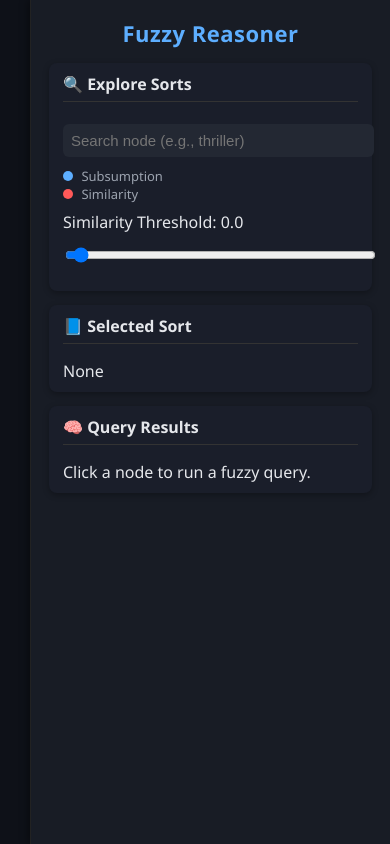
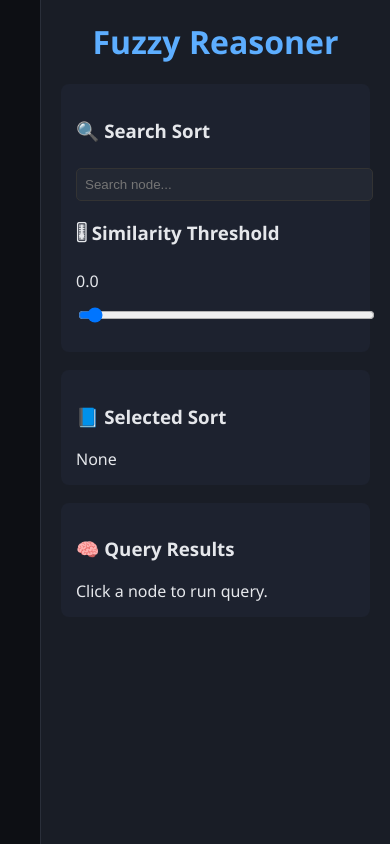
Before and after one commit to ajay20-s/fuzzy-reasoner-dashboard, a Flask app: page / in a window 390 px wide. Run offline with Flask 3, Linux system fonts and the light colour scheme.

Commit message:
Refactor UI styles and improve search functionality
Updated styles and layout for improved UI. Adjusted sidebar padding, input styles, and graph dimensions. Modified search functionality and tooltip behavior.

```diff
--- a/templates/index.html
+++ b/templates/index.html
@@ -4,106 +4,79 @@
     <meta charset="UTF-8" />
     <title>Fuzzy Reasoner Visualization Dashboard</title>
     <script src="https://d3js.org/d3.v7.min.js"></script>
+
     <style>
       :root {
-        --bg: #0e1118;
-        --panel: #181c25;
+        --bg: #0d0f14;
+        --panel: #191d26;
         --accent: #5daeff;
+        --muted: #9ca3af;
         --text: #e5e7eb;
         --highlight: #2f80ed;
-        --danger: #ff5959;
-        --muted: #9ca3af;
       }
+
       body {
         margin: 0;
         font-family: "Segoe UI", sans-serif;
+        background: var(--bg);
         color: var(--text);
-        background: var(--bg);
         display: grid;
-        grid-template-columns: 1fr 360px;
+        grid-template-columns: 1fr 350px;
         height: 100vh;
         overflow: hidden;
       }
+
       #graph {
         width: 100%;
         height: 100%;
         cursor: grab;
       }
+
       #sidebar {
         background: var(--panel);
-        border-left: 1px solid #222;
-        padding: 18px;
+        padding: 20px;
         overflow-y: auto;
-        box-shadow: -2px 0 8px rgba(0, 0, 0, 0.4);
+        border-left: 1px solid #2a2f3a;
       }
+
       h1 {
         margin-top: 0;
         color: var(--accent);
-        font-size: 22px;
-        letter-spacing: 0.5px;
         text-align: center;
       }
+
+      .panel {
+        background: #1d222f;
+        padding: 15px;
+        border-radius: 8px;
+        margin-bottom: 18px;
+      }
+
       input,
       .slider {
         width: 100%;
+        padding: 8px;
         margin-top: 6px;
+        background: #232833;
+        border-radius: 5px;
+        border: 1px solid #333;
+        color: var(--text);
+      }
+
+      .result {
+        background: #222836;
+        padding: 10px;
+        border-radius: 6px;
         margin-bottom: 10px;
-        background: #232833;
-        border: none;
-        color: var(--text);
-        padding: 8px;
-        border-radius: 6px;
-        font-size: 15px;
       }
-      .panel {
-        background: #1a1e2a;
-        padding: 10px 14px;
-        border-radius: 8px;
-        box-shadow: 0 2px 6px rgba(0, 0, 0, 0.3);
-        margin-bottom: 14px;
+
+      .degree-bar {
+        background: var(--highlight);
+        height: 6px;
+        border-radius: 3px;
+        margin-top: 5px;
       }
-      .panel h3 {
-        margin-top: 0;
-        font-size: 16px;
-        border-bottom: 1px solid #333;
-        padding-bottom: 6px;
-      }
-      .result {
-        background: #202734;
-        padding: 8px 10px;
-        border-radius: 6px;
-        margin-bottom: 6px;
-        transition: background 0.3s;
-      }
-      .result:hover {
-        background: #293449;
-      }
-      .degree-bar {
-        height: 6px;
-        border-radius: 4px;
-        background: var(--highlight);
-        width: 0%;
-        transition: width 0.6s ease;
-      }
-      .legend {
-        font-size: 13px;
-        color: var(--muted);
-        margin-bottom: 8px;
-      }
-      .legend .dot {
-        width: 10px;
-        height: 10px;
-        display: inline-block;
-        border-radius: 50%;
-        margin-right: 5px;
-      }
-      svg text {
-        fill: var(--text);
-        font-size: 13px;
-        user-select: none;
-        pointer-events: none;
-      }
-      /* Tooltip Style */
+
       .tooltip {
         position: absolute;
         background: rgba(30, 30, 40, 0.95);
@@ -111,71 +84,88 @@
         padding: 6px 10px;
         border-radius: 6px;
         font-size: 13px;
+        opacity: 0;
         pointer-events: none;
-        opacity: 0;
-        transition: opacity 0.2s ease;
       }
     </style>
   </head>
+
   <body>
     <svg id="graph"></svg>
+
     <div id="sidebar">
       <h1>Fuzzy Reasoner</h1>
+
       <div class="panel">
-        <h3>🔍 Explore Sorts</h3>
-        <input id="search" placeholder="Search node (e.g., thriller)" />
-        <div class="legend">
-          <div>
-            <span class="dot" style="background: #5daeff"></span> Subsumption
-          </div>
-          <div>
-            <span class="dot" style="background: #ff5959"></span> Similarity
-          </div>
-        </div>
-        <label>Similarity Threshold: <span id="thval">0.0</span></label>
+        <h3>🔍 Search Sort</h3>
+        <input id="search" placeholder="Search node..." />
+
+        <h3>🎚 Similarity Threshold</h3>
+        <label>
+          <span id="thval">0.0</span>
+        </label>
         <input
           type="range"
           id="threshold"
           min="0"
           max="1"
-          step="0.1"
+          step="0.05"
           value="0"
           class="slider"
         />
       </div>
+
       <div class="panel">
         <h3>📘 Selected Sort</h3>
         <div id="selected">None</div>
       </div>
+
       <div class="panel">
         <h3>🧠 Query Results</h3>
-        <div id="results">Click a node to run a fuzzy query.</div>
+        <div id="results">Click a node to run query.</div>
       </div>
     </div>
 
-    <div class="tooltip" id="tooltip"></div>
+    <div id="tooltip" class="tooltip"></div>
 
     <script>
       const svg = d3.select("#graph");
-      const width = window.innerWidth - 360,
-        height = window.innerHeight;
-      const colorSub = "#5daeff",
-        colorSim = "#ff5959";
       const g = svg.append("g");
       const tooltip = d3.select("#tooltip");
 
-      // Zoom & Pan
+      const width = window.innerWidth - 350;
+      const height = window.innerHeight;
+
+      const slider = document.getElementById("threshold");
+
+      // Zoom
       const zoom = d3
         .zoom()
         .scaleExtent([0.4, 3])
         .on("zoom", (event) => g.attr("transform", event.transform));
+
       svg.call(zoom);
 
-      fetch("/graph")
+      // -----------------------------
+      // Load & Draw Graph
+      // -----------------------------
+      function loadGraph() {
+        const th = parseFloat(slider.value);
+
+        fetch(`/graph?t=${th}`)
           .then((r) => r.json())
           .then((data) => {
-          const nodes = data.nodes.map((d) => Object.assign({}, d));
-          const links = data.edges.map((d) => Object.assign({}, d));
+            drawGraph(data);
+          });
+      }
+
+      loadGraph();
+
+      function drawGraph(data) {
+        g.selectAll("*").remove();
+
+        const nodes = data.nodes;
+        const links = data.links;
 
         const simulation = d3
           .forceSimulation(nodes)
@@ -184,64 +174,56 @@
             d3
               .forceLink(links)
               .id((d) => d.id)
-                .distance(150)
+              .distance(200) // spacing improved
           )
-            .force("charge", d3.forceManyBody().strength(-420))
+          .force("charge", d3.forceManyBody().strength(-700))
           .force("center", d3.forceCenter(width / 2, height / 2))
-            .force("collision", d3.forceCollide().radius(40));
+          .force("collision", d3.forceCollide().radius(45));
 
+        // Links
         const link = g
           .append("g")
-            .attr("stroke-opacity", 0.9)
           .selectAll("line")
           .data(links)
           .join("line")
-            .attr("stroke", (d) =>
-              d.type === "subsumption" ? colorSub : colorSim
-            )
-            .attr("stroke-width", (d) => Math.max(1.5, d.weight * 5))
-            .attr("stroke-dasharray", (d) =>
-              d.type === "similarity" ? "4 2" : "none"
-            )
-            .on("mousemove", (event, d) => {
-              tooltip.transition().duration(100).style("opacity", 1);
-              tooltip
-                .html(
-                  `<b>${
-                    d.type === "subsumption"
-                      ? "Subsumption (is-a)"
-                      : "Similarity"
-                  }</b><br>Degree: ${d.weight}`
-                )
-                .style("left", event.pageX + 10 + "px")
-                .style("top", event.pageY - 20 + "px");
-            })
-            .on("mouseout", () =>
-              tooltip.transition().duration(300).style("opacity", 0)
-            );
+          .attr("stroke", "#5daeff")
+          .attr("stroke-opacity", 0.8)
+          .attr("stroke-width", (d) => 2 + d.value * 4);
 
+        // Nodes
         const nodeGroup = g
           .append("g")
           .selectAll("g")
           .data(nodes)
           .join("g")
           .attr("cursor", "pointer")
-            .on("click", (_, d) => focusNode(d));
+          .on("click", (_, d) => runQuery(d));
 
-          const node = nodeGroup
+        nodeGroup
           .append("circle")
-            .attr("r", 24)
-            .attr("fill", "#1f2838")
+          .attr("r", 26)
+          .attr("fill", "#16202f")
           .attr("stroke", "#88b4ff")
-            .attr("stroke-width", 1.5)
-            .style("filter", "drop-shadow(0 0 3px #0a0a0a)");
+          .attr("stroke-width", 1.7);
 
-          const label = nodeGroup
+        nodeGroup
           .append("text")
           .text((d) => d.id)
           .attr("text-anchor", "middle")
           .attr("dy", 5)
+          .attr("fill", "white")
           .attr("font-size", "13px");
+
+        // Node search highlight
+        document.getElementById("search").oninput = (e) => {
+          const t = e.target.value.toLowerCase();
+
+          nodeGroup
+            .selectAll("circle")
+            .attr("fill", (d) =>
+              d.id.toLowerCase().includes(t) ? "#2f80ed" : "#16202f"
+            );
+        };
 
         simulation.on("tick", () => {
           link
@@ -249,81 +231,57 @@
             .attr("y1", (d) => d.source.y)
             .attr("x2", (d) => d.target.x)
             .attr("y2", (d) => d.target.y);
+
           nodeGroup.attr("transform", (d) => `translate(${d.x},${d.y})`);
         });
-
-          // Focus and zoom animation
-          function focusNode(d) {
-            const scale = 1.8;
-            const translate = [
-              width / 2 - scale * d.x,
-              height / 2 - scale * d.y,
-            ];
-            svg
-              .transition()
-              .duration(800)
-              .call(
-                zoom.transform,
-                d3.zoomIdentity.translate(...translate).scale(scale)
-              );
-
-            node.transition().duration(300).attr("stroke", "#88b4ff");
-            d3.select(d3.event ? d3.event.target : null)
-              .transition()
-              .attr("stroke", "#2f80ed")
-              .attr("stroke-width", 3)
-              .transition()
-              .attr("stroke-width", 1.5);
-
-            runQuery(d);
       }
 
+      // -----------------------------
+      // Run QUERY on Node Click
+      // -----------------------------
       function runQuery(d) {
         document.getElementById("selected").textContent = d.id;
         document.getElementById("results").innerHTML = "<i>Loading...</i>";
+
         fetch("/query", {
           method: "POST",
           headers: { "Content-Type": "application/json" },
-              body: JSON.stringify({ sort: d.id, features: {} }),
+          body: JSON.stringify({
+            sort: d.id,
+            threshold: parseFloat(slider.value),
+          }),
         })
           .then((r) => r.json())
           .then((results) => {
-                const div = document.getElementById("results");
+            const area = document.getElementById("results");
+            area.innerHTML = "";
+
             if (results.length === 0) {
-                  div.innerHTML = "<i>No matches found.</i>";
+              area.innerHTML = "<i>No matching instances found.</i>";
               return;
             }
-                div.innerHTML = "";
+
             results.forEach((r) => {
               const el = document.createElement("div");
               el.className = "result";
-                  el.innerHTML = `<b>${r.name}</b><br>
-                <small style="color:var(--muted)">${r.unifier}</small>
-                <div class="degree-bar" style="width:${
-                  r.degree * 100
-                }%"></div>`;
-                  div.appendChild(el);
+
+              el.innerHTML = `
+              <b>${r.name}</b><br>
+              <small>${r.unifier}</small>
+              <div class="degree-bar" style="width:${r.degree * 100}%"></div>
+            `;
+
+              area.appendChild(el);
             });
           });
       }
 
-          // Search
-          document.getElementById("search").addEventListener("input", (e) => {
-            const term = e.target.value.toLowerCase();
-            node.attr("fill", (d) =>
-              d.id.toLowerCase().includes(term) ? "#2f80ed" : "#1f2838"
-            );
-          });
-
-          // Threshold filter
-          const slider = document.getElementById("threshold");
+      // -----------------------------
+      // THRESHOLD Changed → Reload Graph
+      // -----------------------------
       slider.addEventListener("input", () => {
-            const val = parseFloat(slider.value);
-            document.getElementById("thval").textContent = val.toFixed(1);
-            link.attr("display", (d) =>
-              d.type === "similarity" && d.weight < val ? "none" : ""
-            );
-          });
+        document.getElementById("thval").textContent = slider.value;
+        loadGraph();
       });
     </script>
   </body>
```
Lines whose indentation alone changed are shown as unchanged.
